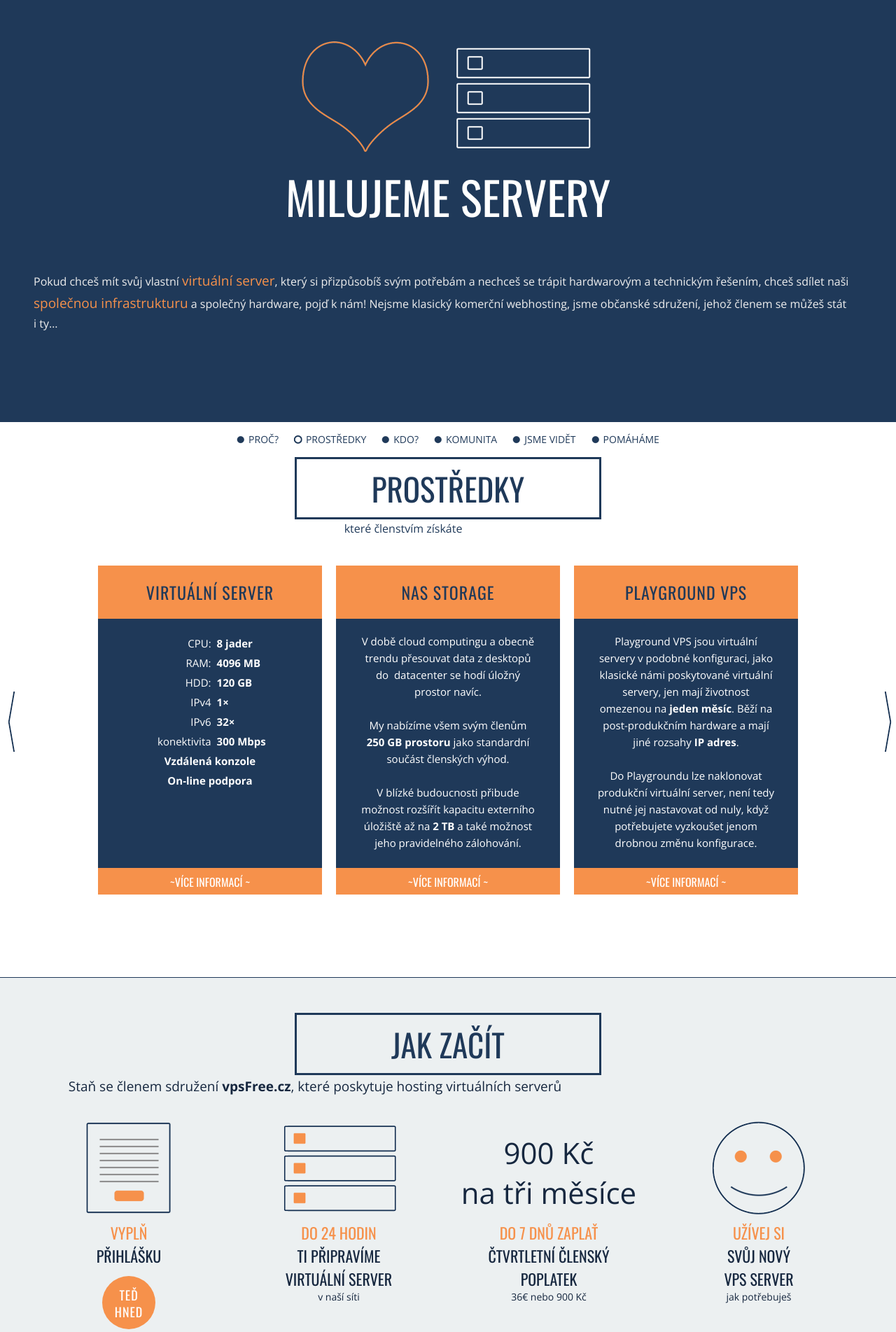
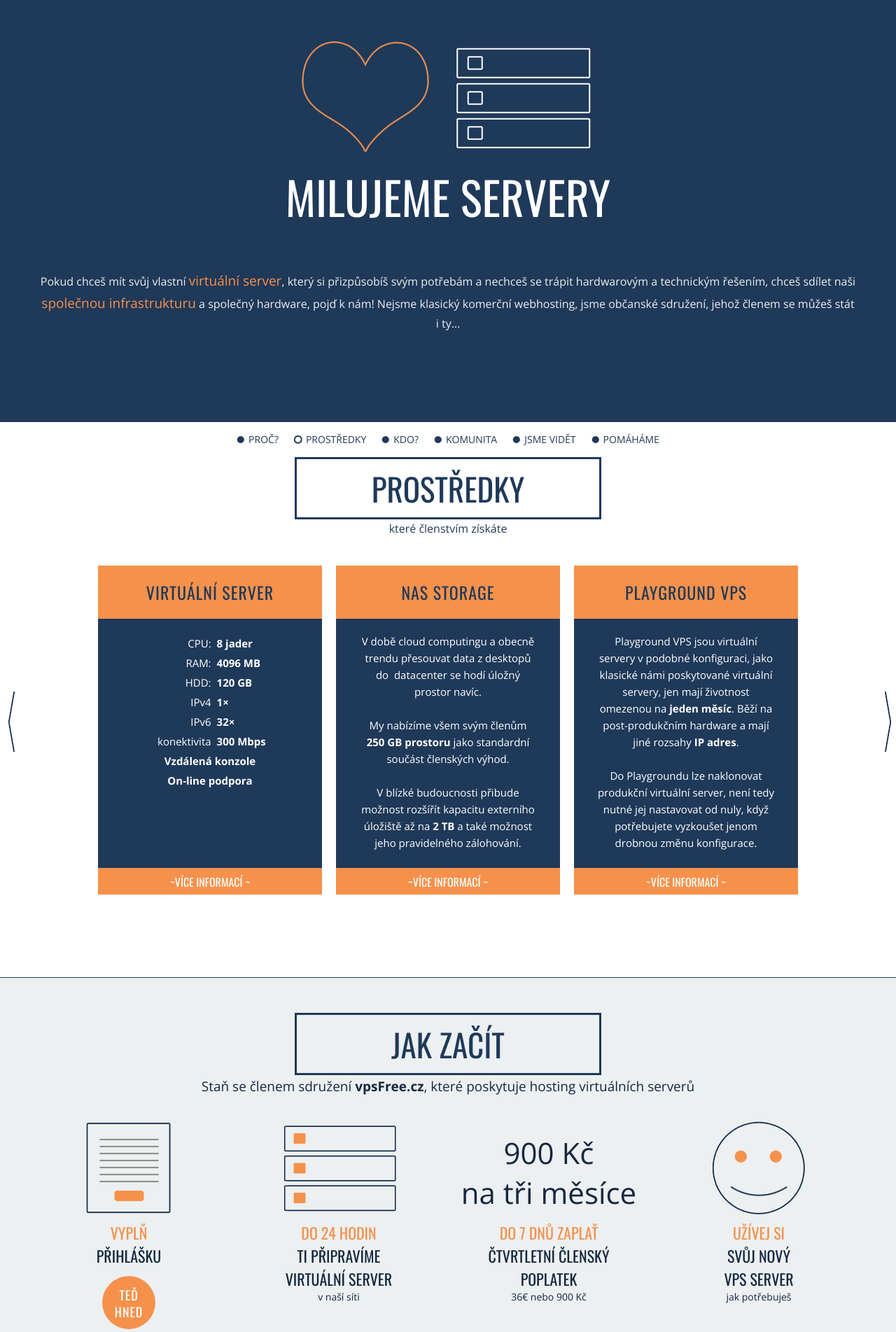
Before and after one commit to vpsfreecz/www.vpsfree.cz, a PHP site: page / in a window 1280 px wide. Shown: the part 81-1984 px from the top of the page at 70% size. Run offline with PHP 8.4, Linux system fonts and the light colour scheme; data that the repository does not hold is empty; a stand-in replaces the project's code that opens the database connection; some libraries are stand-ins or nearby versions.

Commit message:
Fix text alignment

```diff
--- a/htdocs/css/c.css
+++ b/htdocs/css/c.css
@@ -180,7 +180,7 @@
  text-align: center;
 }
 .page1 .in p {
- text-align: left;
+ text-align: center;
  margin: 3em;
 }
 .circleButton {
@@ -431,6 +431,7 @@
 
 .page2 .ab1 p {
  color: #16273f;
+ margin: 0 auto;
 }
 
 .principy {
@@ -563,6 +564,9 @@
  color: #fff;
  font:400 15px/1.6em 'Open Sans';
 }
+section.page2 .ab2 p {
+ margin: 0 auto;
+}
 
 .prostriedky .pr table {
  width: 90%;
@@ -774,6 +778,7 @@
  font:300 19px/32px 'Open Sans';
  color:#16273f;
  width: 900px;
+ margin: 0 auto;
 }
 .page5 p {
   text-align: left;
```
